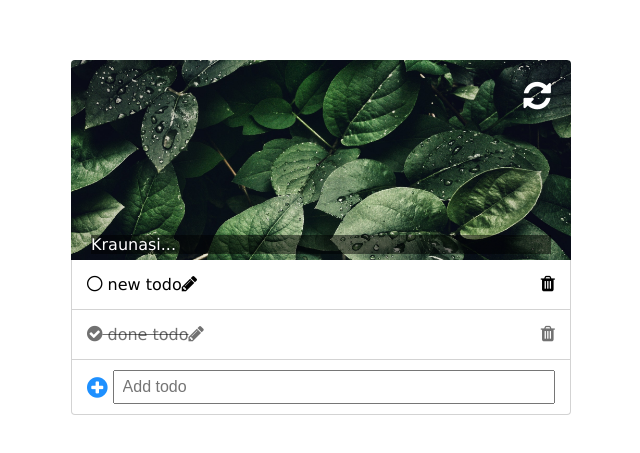
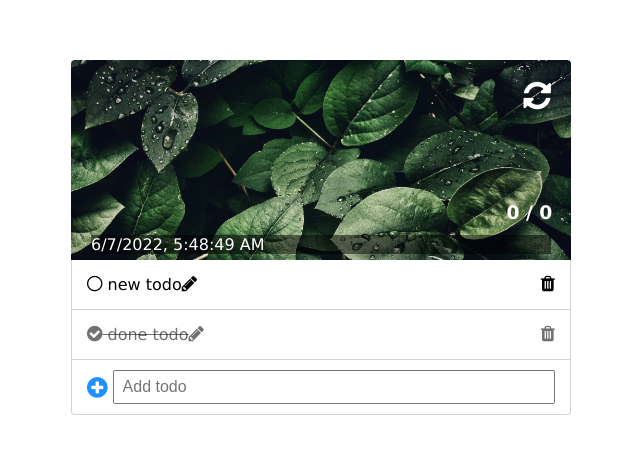
Before and after one commit to MantasMizaras/react-6-props-forms-todo, a React (Create React App) app: page / in a window 1280 px wide. Shown: the part 163-616 px from the top of the page, without its empty margins (319-959 px from the left). Built offline with nearby package versions, Linux system fonts and the light colour scheme.

Commit message:
TodoList

```diff
--- a/src/App.js
+++ b/src/App.js
@@ -1,41 +1,12 @@
 import './App.css';
+import TodoApp from './TodoApp/TodoApp';
+import TodoList from './TodoApp/TodoList/TodoList';
 
 function App() {
   return (
     <div className='App'>
-      {/* <TodoApp /> */}
-      <div className='container'>
-        <header>
-          <div className='clear'>
-            <i id='reset' className='fa fa-refresh'></i>
-          </div>
-          <h3 className='done-todo-count'></h3>
-          <p id='date' className='date'>
-            Kraunasi...
-          </p>
-          <img className='img-fluid cover-img' src='img/gold.jpg' alt='Cover' />
-        </header>
-        <section className='content'>
-          <ul id='list' className='list'>
-            <li className='item '>
-              <i className='fa fa-circle-thin make-done' aria-hidden='true'></i>
-              <span className='text'> new todo</span>
-              <i className='fa fa-pencil edit-icon' aria-hidden='true'></i>
-              <i className='fa fa-trash delete-icon' aria-hidden='true'></i>
-            </li>
-            <li className='item line-through'>
-              <i className='fa fa-check-circle make-done' aria-hidden='true'></i>
-              <span className='text'> done todo</span>
-              <i className='fa fa-pencil edit-icon' aria-hidden='true'></i>
-              <i className='fa fa-trash delete-icon' aria-hidden='true'></i>
-            </li>
-          </ul>
-          <div className='add-item'>
-            <i id='add-todo-btn' className='fa fa-plus-circle' aria-hidden='true'></i>
-            <input type='text' id='input' placeholder='Add todo' />
-          </div>
-        </section>
-      </div>
+      <TodoApp />
+      <TodoList />
     </div>
   );
 }
--- /dev/null
+++ b/src/TodoApp/Header/Header.jsx
@@ -0,0 +1,14 @@
+export default function Header() {
+  return (
+    <header>
+      <div className='clear'>
+        <i id='reset' className='fa fa-refresh'></i>
+      </div>
+      <h3 className='done-todo-count'>0 / 0</h3>
+      <p id='date' className='date'>
+        {new Date().toLocaleString()}
+      </p>
+      <img className='img-fluid cover-img' src='img/gold.jpg' alt='Cover' />
+    </header>
+  );
+}
--- a/src/TodoApp/Header/TodoHeader.jsx
+++ /dev/null
@@ -1 +0,0 @@
-export default Header(){}
--- /dev/null
+++ b/src/TodoApp/TodoApp.jsx
@@ -0,0 +1,9 @@
+import Header from './Header/Header';
+
+export default function TodoApp() {
+  return (
+    <div className='container'>
+      <Header />
+    </div>
+  );
+}
--- /dev/null
+++ b/src/TodoApp/TodoList/TodoList.jsx
@@ -0,0 +1,24 @@
+export default function TodoList() {
+  return (
+    <section className='content'>
+      <ul id='list' className='list'>
+        <li className='item '>
+          <i className='fa fa-circle-thin make-done' aria-hidden='true'></i>
+          <span className='text'> new todo</span>
+          <i className='fa fa-pencil edit-icon' aria-hidden='true'></i>
+          <i className='fa fa-trash delete-icon' aria-hidden='true'></i>
+        </li>
+        <li className='item line-through'>
+          <i className='fa fa-check-circle make-done' aria-hidden='true'></i>
+          <span className='text'> done todo</span>
+          <i className='fa fa-pencil edit-icon' aria-hidden='true'></i>
+          <i className='fa fa-trash delete-icon' aria-hidden='true'></i>
+        </li>
+      </ul>
+      <div className='add-item'>
+        <i id='add-todo-btn' className='fa fa-plus-circle' aria-hidden='true'></i>
+        <input type='text' id='input' placeholder='Add todo' />
+      </div>
+    </section>
+  );
+}
```
Also changed, not shown: 1 other file (tests, documents, lock files or other folders).
